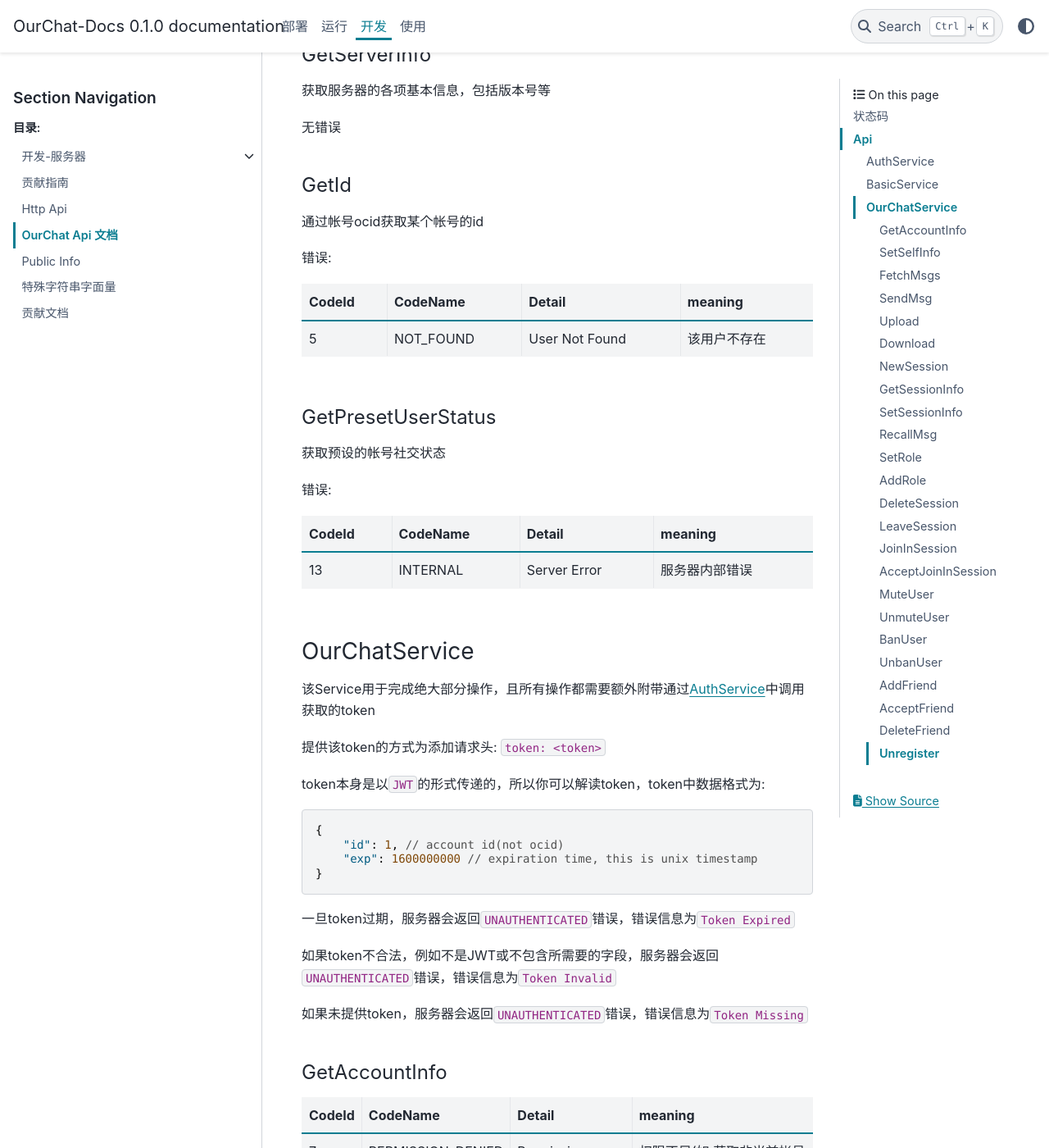
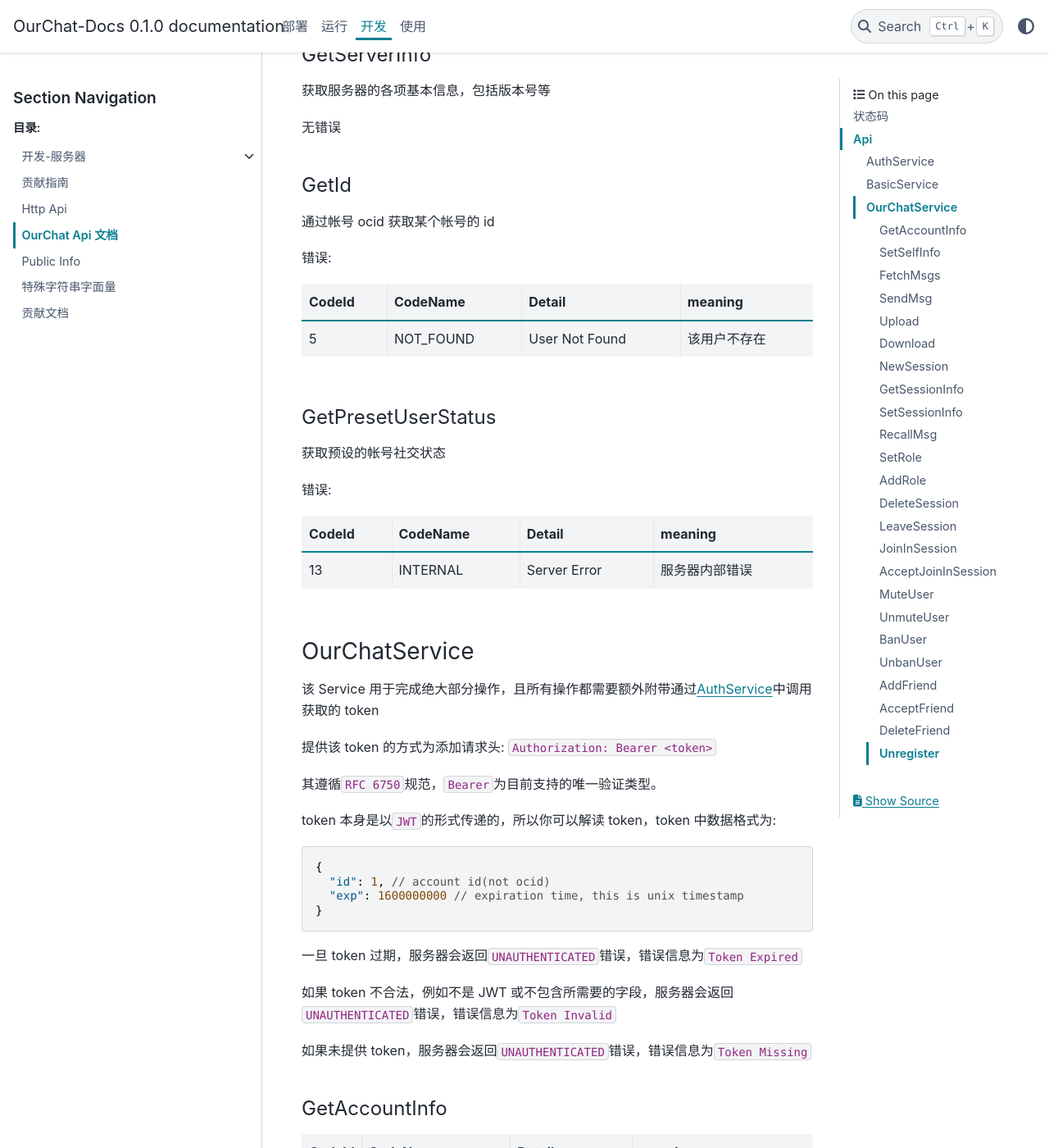
Before and after one commit to SkyUOI/OurChat-Docs, a Sphinx documentation site: the page built from docs/source/docs/development/api.md, in a window 1280 px wide and 1400 px high, scrolled down 2183 px. Shown: the whole window at 82% size. Built offline with Sphinx 7.4.7 and the PyData theme 0.15.4, drawn with Linux system fonts in a browser that asks for light colours; some of the changed text lies outside the part shown.

Commit message:
update jwt passing

````diff
--- a/docs/source/docs/development/api.md
+++ b/docs/source/docs/development/api.md
@@ -20,24 +20,24 @@
 
 ### AuthService
 
-该Service用于完成服务器中的鉴权操作
+该 Service 用于完成服务器中的鉴权操作
 
 #### Register
 
-用于注册一个用户并返回其token
+用于注册一个用户并返回其 token
 
 错误:
 
-| CodeId | CodeName       | Detail              | meaning        |
-| :----- | :------------- | :------------------ | :------------- |
-| 6      | ALREADY_EXISTS | User Already Exists | 该邮箱已被注册 |
-| 3      | INVALID_ARGUMENT | Password Is Not Strong Enough | 密码不够强 |
-| 3      | INVALID_ARGUMENT | Username Is Invalid | 用户名非法，例如过长 |
-| 3      | INVALID_ARGUMENT | Email Address Is Invalid |不是合法的邮箱地址 |
+| CodeId | CodeName         | Detail                        | meaning              |
+| :----- | :--------------- | :---------------------------- | :------------------- |
+| 6      | ALREADY_EXISTS   | User Already Exists           | 该邮箱已被注册       |
+| 3      | INVALID_ARGUMENT | Password Is Not Strong Enough | 密码不够强           |
+| 3      | INVALID_ARGUMENT | Username Is Invalid           | 用户名非法，例如过长 |
+| 3      | INVALID_ARGUMENT | Email Address Is Invalid      | 不是合法的邮箱地址   |
 
 #### Auth
 
-用于登录一个已经存在的用户并返回其token
+用于登录一个已经存在的用户并返回其 token
 
 错误:
 
@@ -61,7 +61,7 @@
 
 ### BasicService
 
-该Service用于完成服务器中不需要额外权限的操作
+该 Service 用于完成服务器中不需要额外权限的操作
 
 #### GetServerInfo
 
@@ -71,7 +71,7 @@
 
 #### GetId
 
-通过帐号ocid获取某个帐号的id
+通过帐号 ocid 获取某个帐号的 id
 
 错误:
 
@@ -85,30 +85,32 @@
 
 错误:
 
-| CodeId | CodeName  | Detail         | meaning      |
-| :----- | :-------- | :------------- | :----------- |
-| 13     | INTERNAL    |Server Error | 服务器内部错误 |
+| CodeId | CodeName | Detail       | meaning        |
+| :----- | :------- | :----------- | :------------- |
+| 13     | INTERNAL | Server Error | 服务器内部错误 |
 
 ### OurChatService
 
-该Service用于完成绝大部分操作，且所有操作都需要额外附带通过[AuthService](#authservice)中调用获取的token
+该 Service 用于完成绝大部分操作，且所有操作都需要额外附带通过[AuthService](#authservice)中调用获取的 token
 
-提供该token的方式为添加请求头: `token: <token>`
+提供该 token 的方式为添加请求头: `Authorization: Bearer <token>`
 
-token本身是以`JWT`的形式传递的，所以你可以解读token，token中数据格式为:
+其遵循`RFC 6750`规范，`Bearer`为目前支持的唯一验证类型。
+
+token 本身是以`JWT`的形式传递的，所以你可以解读 token，token 中数据格式为:
 
 ```json
 {
-    "id": 1, // account id(not ocid)
-    "exp": 1600000000 // expiration time, this is unix timestamp
+  "id": 1, // account id(not ocid)
+  "exp": 1600000000 // expiration time, this is unix timestamp
 }
 ```
 
-一旦token过期，服务器会返回`UNAUTHENTICATED`错误，错误信息为`Token Expired`
+一旦 token 过期，服务器会返回`UNAUTHENTICATED`错误，错误信息为`Token Expired`
 
-如果token不合法，例如不是JWT或不包含所需要的字段，服务器会返回`UNAUTHENTICATED`错误，错误信息为`Token Invalid`
+如果 token 不合法，例如不是 JWT 或不包含所需要的字段，服务器会返回`UNAUTHENTICATED`错误，错误信息为`Token Invalid`
 
-如果未提供token，服务器会返回`UNAUTHENTICATED`错误，错误信息为`Token Missing`
+如果未提供 token，服务器会返回`UNAUTHENTICATED`错误，错误信息为`Token Missing`
 
 #### GetAccountInfo
 
@@ -120,12 +122,12 @@ token本身是以`JWT`的形式传递的，所以你可以解读token，token中
 
 #### SetSelfInfo
 
-| CodeId | CodeName         | Detail        | meaning                       |
-| :----- | :--------------- | :------------ | :---------------------------- |
-| 6      | ALREADY_EXISTS   | Conflict      | 信息冲突(如:新的 ocid 被占用) |
-| 3      | INVALID_ARGUMENT | Ocid Too Long | 新的 ocid 太长                |
-| 3      | INVALID_ARGUMENT | Status Too Long | 新的 ocid 太长                |
-| 3      | INVALID_ARGUMENT | Username Is Invalid | 用户名非法，例如过长或为空  |
+| CodeId | CodeName         | Detail              | meaning                       |
+| :----- | :--------------- | :------------------ | :---------------------------- |
+| 6      | ALREADY_EXISTS   | Conflict            | 信息冲突(如:新的 ocid 被占用) |
+| 3      | INVALID_ARGUMENT | Ocid Too Long       | 新的 ocid 太长                |
+| 3      | INVALID_ARGUMENT | Status Too Long     | 新的 ocid 太长                |
+| 3      | INVALID_ARGUMENT | Username Is Invalid | 用户名非法，例如过长或为空    |
 
 #### FetchMsgs
 
````
Also changed, not shown: docs/source/docs/development/server/server-design.md (+1 -1 lines).
